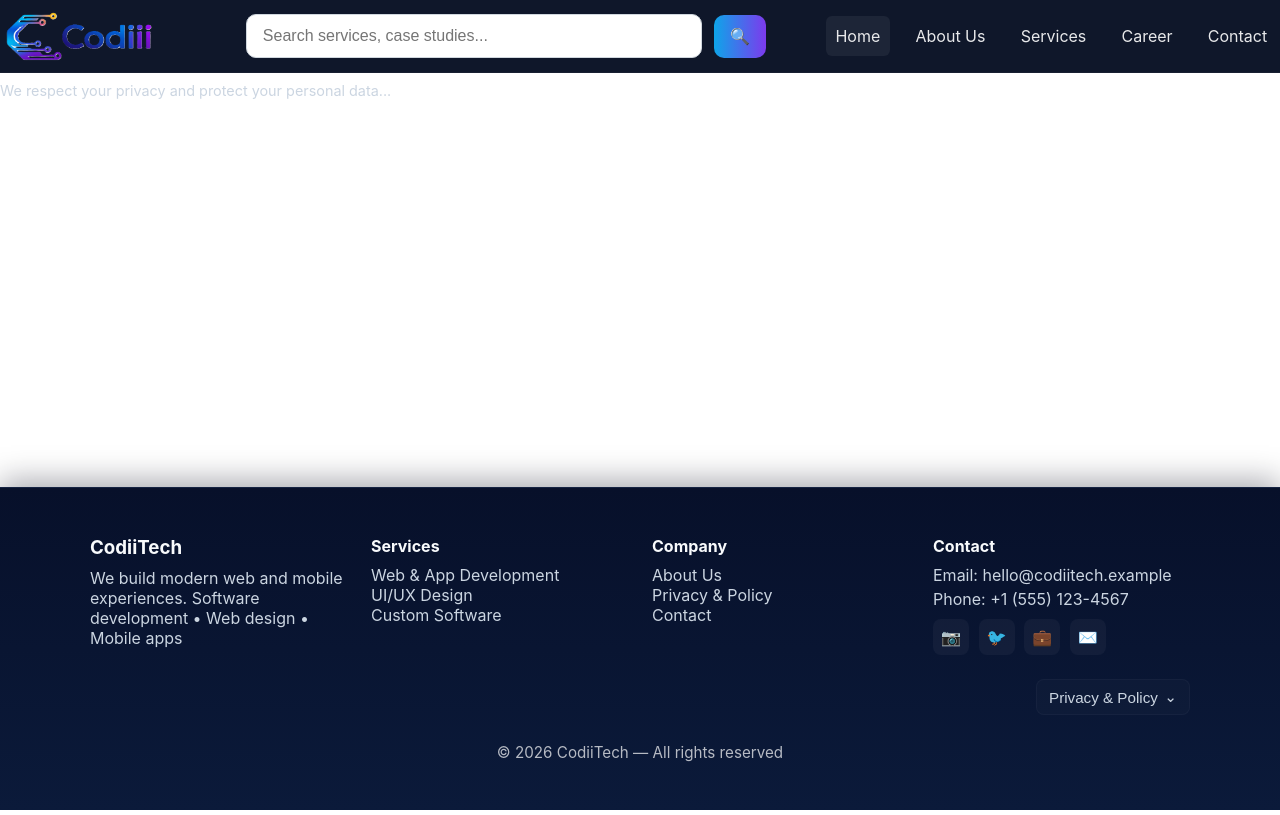
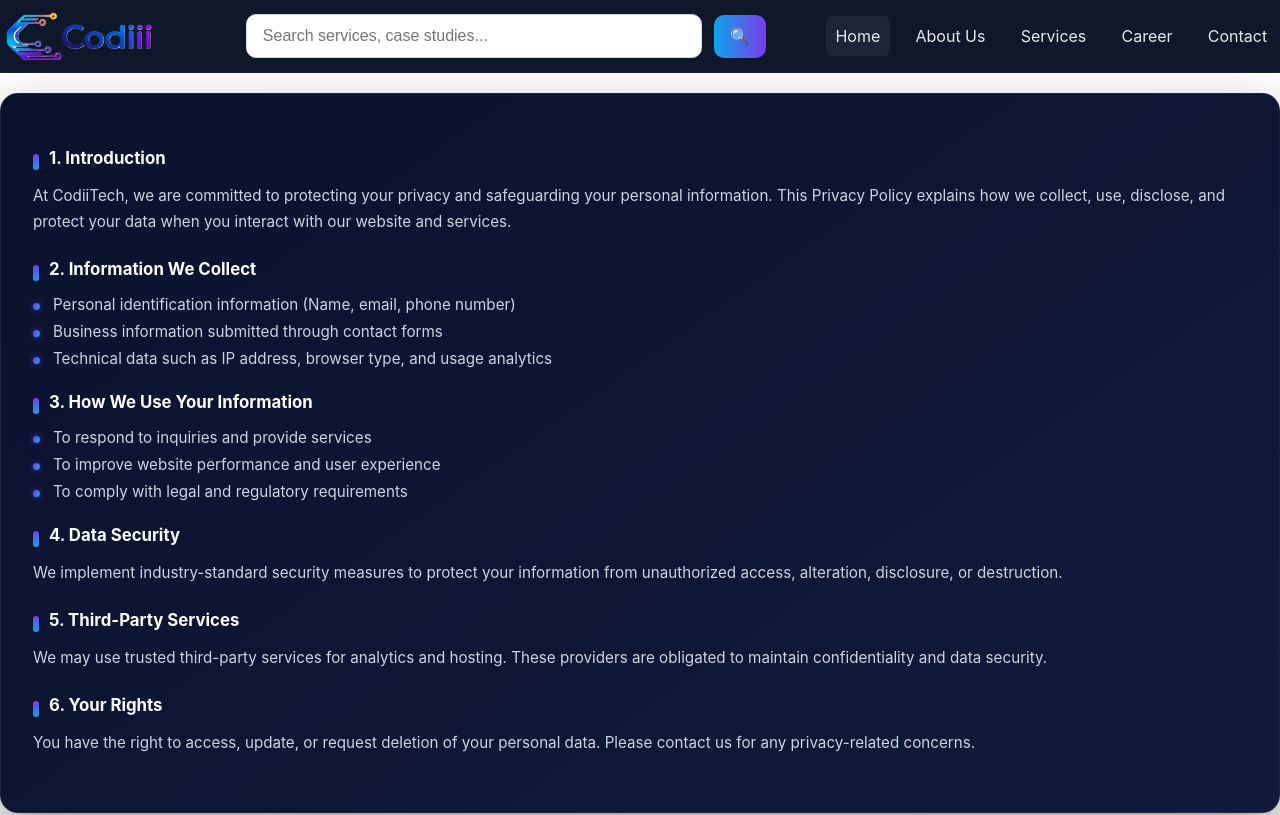
Before and after one commit to gopalbadgujar/CodiiiTech, an Angular app: page /privacy in a window 1280 px wide. Shown: the top 815 px of the page. Built offline with nearby package versions, Linux system fonts and the light colour scheme.

Commit message:
Codiii-Part1-Version 1.01

```diff
--- a/src/app/components/footer/footer.component.css
+++ b/src/app/components/footer/footer.component.css
@@ -5,11 +5,13 @@
 /* Footer placed in document flow (not fixed) so it appears after content. The app layout uses flex so footer will sit at bottom when content is short */
 .site-footer {
     position: relative;
-    background: linear-gradient(180deg,#07102a,#0b1a3a);
+    background: radial-gradient(circle at 20% 20%, rgba(124,58,237,0.25), transparent 40%),
+                radial-gradient(circle at 80% 80%, rgba(14,165,233,0.25), transparent 40%),
+                linear-gradient(180deg, #0b1120, #0f172a);
     color: #cbd5e1;
-    padding: 3rem 0;
-    border-top: 1px solid rgba(255, 255, 255, 0.04);
-    box-shadow: 0 -6px 30px rgba(2,6,23,0.35);
+    padding: 4rem 0 3rem;
+    border-top: 1px solid rgba(255, 255, 255, 0.06);
+    overflow: hidden;
 }
 
 .container {
@@ -25,12 +27,34 @@
     align-items: start;
 }
 
-.site-footer h3,
-.site-footer h4 {
-    color: #f8fafc;
-    margin: 0 0 0.6rem 0;
+.site-footer h3 {
+    font-size: 1.4rem;
+    font-weight: 700;
+    background: linear-gradient(90deg, #7c3aed, #0ea5e9);
+    -webkit-background-clip: text;
+    -webkit-text-fill-color: transparent;
 }
 
+.site-footer h4 {
+    color: #ffffff;
+    font-weight: 600;
+}
+
+.col {
+    padding: 1.2rem;
+    border-radius: 16px;
+    background: rgba(255,255,255,0.03);
+    backdrop-filter: blur(12px);
+    border: 1px solid rgba(255,255,255,0.05);
+    transition: all 0.35s ease;
+}
+
+.col:hover {
+    transform: translateY(-6px);
+    background: rgba(255,255,255,0.06);
+    border: 1px solid rgba(124,58,237,0.4);
+    box-shadow: 0 15px 40px rgba(124,58,237,0.25);
+}
 .col p { color: #cbd5e1; margin: 0.25rem 0 }
 
 .col ul {
@@ -39,16 +63,54 @@
     margin: 0;
 }
 
+.col ul li {
+    position: relative;
+    padding-left: 22px;
+    margin-bottom: 10px;
+}
+
+.col ul li::before {
+    content: "";
+    position: absolute;
+    left: 0;
+    top: 8px;
+    width: 8px;
+    height: 8px;
+    border-radius: 50%;
+    background: linear-gradient(135deg, #7c3aed, #0ea5e9);
+    box-shadow: 0 0 8px rgba(124,58,237,0.6);
+    transition: all 0.3s ease;
+}
+
+.col ul li:hover::before {
+    transform: scale(1.4);
+    box-shadow: 0 0 12px rgba(14,165,233,0.8);
+}
+
 .col a {
+    position: relative;
     color: #cbd5e1;
     text-decoration: none;
-    transition: color 0.15s ease, transform 0.15s ease;
+    transition: all 0.3s ease;
+}
+
+.col a::after {
+    content: "";
+    position: absolute;
+    left: 0;
+    bottom: -3px;
+    width: 0%;
+    height: 2px;
+    background: linear-gradient(90deg,#7c3aed,#0ea5e9);
+    transition: width 0.3s ease;
 }
 
 .col a:hover {
     color: #ffffff;
-    text-decoration: underline;
-    transform: translateX(2px);
+}
+
+.col a:hover::after {
+    width: 100%;
 }
 
 .socials {
@@ -58,39 +120,42 @@
 }
 
 .socials a {
-    background: rgba(255, 255, 255, 0.04);
-    padding: 0.5rem;
-    border-radius: 8px;
-    color: inherit;
-    text-decoration: none;
-    display: inline-flex;
-    align-items: center;
-    justify-content: center;
+    background: rgba(255,255,255,0.05);
+    width: 40px;
+    height: 40px;
+    border-radius: 12px;
+    transition: all 0.3s ease;
+    font-size: 18px;
+}
+
+.socials a:hover {
+    transform: translateY(-5px) scale(1.1);
+    background: linear-gradient(135deg,#7c3aed,#0ea5e9);
+    color: white;
+    box-shadow: 0 10px 25px rgba(124,58,237,0.5);
 }
 
 .footer-actions {
     margin-top: 1.5rem;
-    display:flex;justify-content:flex-end
+    display:flex;
+    justify-content: center;
 }
 
 .privacy-toggle {
-    background: rgba(255,255,255,0.02);
-    border: 1px solid rgba(255,255,255,0.03);
-    color: #cbd5e1;
+    background: linear-gradient(135deg,#7c3aed,#0ea5e9);
+    border: none;
+    color: white;
     cursor: pointer;
     font-size: 0.95rem;
-    padding: 0.5rem 0.75rem;
-    border-radius: 8px;
-    display: inline-flex;
-    align-items: center;
-    gap: 0.4rem;
+    padding: 0.6rem 1rem;
+    border-radius: 50px;
+    transition: all 0.3s ease;
 }
 
 .privacy-toggle:hover {
-    color: white;
-    background: rgba(255,255,255,0.03);
+    transform: translateY(-3px);
+    box-shadow: 0 10px 30px rgba(124,58,237,0.5);
 }
-
 .arrow { transition: transform 0.25s ease; }
 .arrow.open { transform: rotate(180deg); }
 
@@ -103,10 +168,28 @@
 
 /* copyrights */
 .copyright {
-    margin-top: 1.75rem;
-    color: rgba(255, 255, 255, 0.7);
-    font-size: 0.95rem;
-    text-align: center;
+    margin-top: 2rem;
+    padding-top: 1rem;
+    border-top: 1px solid rgba(255,255,255,0.08);
+    color: rgba(255,255,255,0.6);
+    font-size: 0.9rem;
+    letter-spacing: 0.5px;
+}
+
+/* logo wrapper */
+.logo {
+    display: flex;
+    justify-content: flex-end;
+    height: 100%;
+    margin: 25px;
+}
+
+/* 🔥 THIS IS THE KEY */
+.logo-img {
+    height: 56px;
+    /* BIG & VISIBLE */
+    max-width: 220px;
+    object-fit: contain;
 }
 
 @media (max-width:880px) {
--- a/src/app/components/footer/footer.component.html
+++ b/src/app/components/footer/footer.component.html
@@ -3,7 +3,7 @@
         <div class="cols">
             <div class="col about">
                 <h3>CodiiTech</h3>
-                <p>We build modern web and mobile experiences. Software development • Web design • Mobile apps</p>
+                <p>We build modern web and mobile experiences. Software development, Web design, Mobile apps. </p>
             </div>
             <div class="col">
                 <h4>Services</h4>
@@ -11,6 +11,7 @@
                     <li><a routerLink="/services">Web & App Development</a></li>
                     <li><a routerLink="/services">UI/UX Design</a></li>
                     <li><a routerLink="/services">Custom Software</a></li>
+                    <li><a routerLink="/services">Business Process Outsourcing </a></li>
                 </ul>
             </div>
             <div class="col">
@@ -37,7 +38,7 @@
         <div class="footer-actions">
             <button class="privacy-toggle" (click)="togglePrivacy()">
                 Privacy & Policy
-                <span class="arrow" [class.open]="showPrivacy">⌄</span>
+                <!-- <span class="arrow" [class.open]="showPrivacy"></span> -->
             </button>
         </div>
 
@@ -49,4 +50,10 @@
 
         <div class="copyright">© {{ currentYear }} CodiiTech — All rights reserved</div>
     </div>
+
+    <div class="logo">
+        <a routerLink="/">
+            <img src="assets/companyLogo_2.png" alt="Company Logo" class="logo-img">
+        </a>
+    </div>
 </footer>
--- a/src/app/pages/contact/contact.component.css
+++ b/src/app/pages/contact/contact.component.css
@@ -62,9 +62,9 @@
 
 /* Main grid */
 .contact-grid {
-  display: grid;
+  /* display: grid;
   grid-template-columns: 1.1fr 1fr;
-  gap: 3rem;
+  gap: 3rem; */
 }
 
 /* Form Card */
--- a/src/app/pages/privacy/privacy.component.css
+++ b/src/app/pages/privacy/privacy.component.css
@@ -1,30 +1,102 @@
-.privacy-content {
-  font-size: 0.9rem;
-  line-height: 1.6;
+/* Title */
+.privacy-title {
+  font-size: 1.8rem;
+  font-weight: 700;
+  margin-bottom: 1.5rem;
+  background: linear-gradient(90deg,#7c3aed,#0ea5e9);
+  -webkit-background-clip: text;
+  -webkit-text-fill-color: transparent;
+}
+
+/* Main Card */
+.privacy-card {
+  background: linear-gradient(145deg,#0b122e,#111a3a);
+  padding: 2rem;
+  border-radius: 18px;
+  border: 1px solid rgba(255,255,255,0.06);
+  box-shadow: 0 20px 50px rgba(0,0,0,0.4);
+  animation: fadeSlide 0.3s ease;
+}
+
+/* Sections */
+.privacy-section {
+  margin-bottom: 1.5rem;
+}
+
+.privacy-section h4 {
+  font-size: 1.05rem;
+  margin-bottom: 0.6rem;
+  color: #ffffff;
+  position: relative;
+  padding-left: 16px;
+}
+
+/* Accent line beside heading */
+.privacy-section h4::before {
+  content: "";
+  position: absolute;
+  left: 0;
+  top: 6px;
+  width: 6px;
+  height: 16px;
+  border-radius: 4px;
+  background: linear-gradient(180deg,#7c3aed,#0ea5e9);
+}
+
+/* Paragraph */
+.privacy-section p {
+  font-size: 0.95rem;
+  line-height: 1.7;
   color: #cbd5e1;
 }
 
-.privacy-content h4 {
-  margin-top: 1rem;
-  color: white;
+/* List */
+.privacy-section ul {
+  list-style: none;
+  padding-left: 0;
 }
 
-.privacy-dropdown {
-  background: #0b122e;
-  padding: 1.5rem;
-  border-radius: 12px;
-  margin-top: 1rem;
-  animation: slideDown 0.25s ease;
+.privacy-section ul li {
+  position: relative;
+  padding-left: 20px;
+  margin-bottom: 8px;
+  font-size: 0.95rem;
+  color: #cbd5e1;
 }
 
-@keyframes slideDown {
-  from { opacity: 0; transform: translateY(-8px); }
+/* Premium bullet */
+.privacy-section ul li::before {
+  content: "";
+  position: absolute;
+  left: 0;
+  top: 8px;
+  width: 7px;
+  height: 7px;
+  border-radius: 50%;
+  background: linear-gradient(135deg,#7c3aed,#0ea5e9);
+  box-shadow: 0 0 6px rgba(124,58,237,0.6);
+}
+
+/* Read More */
+.read-more {
+  display: inline-block;
+  margin-top: 1rem;
+  padding: 0.5rem 1rem;
+  border-radius: 50px;
+  background: linear-gradient(135deg,#7c3aed,#0ea5e9);
+  color: white;
+  font-size: 0.9rem;
+  text-decoration: none;
+  transition: all 0.3s ease;
+}
+
+.read-more:hover {
+  transform: translateY(-3px);
+  box-shadow: 0 10px 25px rgba(124,58,237,0.4);
+}
+
+/* Animation */
+@keyframes fadeSlide {
+  from { opacity: 0; transform: translateY(-10px); }
   to { opacity: 1; transform: translateY(0); }
 }
-
-.read-more {
-  display: inline-block;
-  margin-top: 0.75rem;
-  color: #38bdf8;
-  font-weight: 500;
-}
--- a/src/app/pages/privacy/privacy.component.html
+++ b/src/app/pages/privacy/privacy.component.html
@@ -1,10 +1,70 @@
-<h2 *ngIf="!isPreview">Privacy & Policy</h2>
+<h2 *ngIf="!isPreview" class="privacy-title">
+  Privacy Policy
+</h2>
 
-<div class="privacy-content">
-  <p>
-    We respect your privacy and protect your personal data...
-  </p>
+<div class="privacy-card">
 
-  <a *ngIf="isPreview" routerLink="/privacy" class="read-more">
-    Read Full Privacy Policy →</a>
+  <div class="privacy-section">
+    <h4>1. Introduction</h4>
+    <p>
+      At CodiiTech, we are committed to protecting your privacy and safeguarding
+      your personal information. This Privacy Policy explains how we collect,
+      use, disclose, and protect your data when you interact with our website
+      and services.
+    </p>
+  </div>
+
+   <!-- Show this only when FULL -->
+  <ng-container *ngIf="!isPreview || showFullPolicy">
+  <div class="privacy-section">
+    <h4>2. Information We Collect</h4>
+    <ul>
+      <li>Personal identification information (Name, email, phone number)</li>
+      <li>Business information submitted through contact forms</li>
+      <li>Technical data such as IP address, browser type, and usage analytics</li>
+    </ul>
+  </div>
+
+  <div class="privacy-section">
+    <h4>3. How We Use Your Information</h4>
+    <ul>
+      <li>To respond to inquiries and provide services</li>
+      <li>To improve website performance and user experience</li>
+      <li>To comply with legal and regulatory requirements</li>
+    </ul>
+  </div>
+
+  <div class="privacy-section">
+    <h4>4. Data Security</h4>
+    <p>
+      We implement industry-standard security measures to protect your
+      information from unauthorized access, alteration, disclosure, or
+      destruction.
+    </p>
+  </div>
+
+  <div class="privacy-section">
+    <h4>5. Third-Party Services</h4>
+    <p>
+      We may use trusted third-party services for analytics and hosting.
+      These providers are obligated to maintain confidentiality and data security.
+    </p>
+  </div>
+
+  <div class="privacy-section">
+    <h4>6. Your Rights</h4>
+    <p>
+      You have the right to access, update, or request deletion of your
+      personal data. Please contact us for any privacy-related concerns.
+    </p>
+  </div>
+</ng-container>
+<!-- Read More Button (ONLY in Preview Mode and NOT expanded) -->
+  <a
+    *ngIf="isPreview && !showFullPolicy"
+    (click)="expandPolicy()"
+    class="read-more"
+  >
+    Read Full Privacy Policy →
+  </a>
 </div>
```
Also changed, not shown: src/app/pages/contact/contact.component.html (+4 -5 lines), src/app/pages/contact/contact.component.ts (+21 -29 lines), src/app/pages/privacy/privacy.component.ts (+13 -7 lines).
